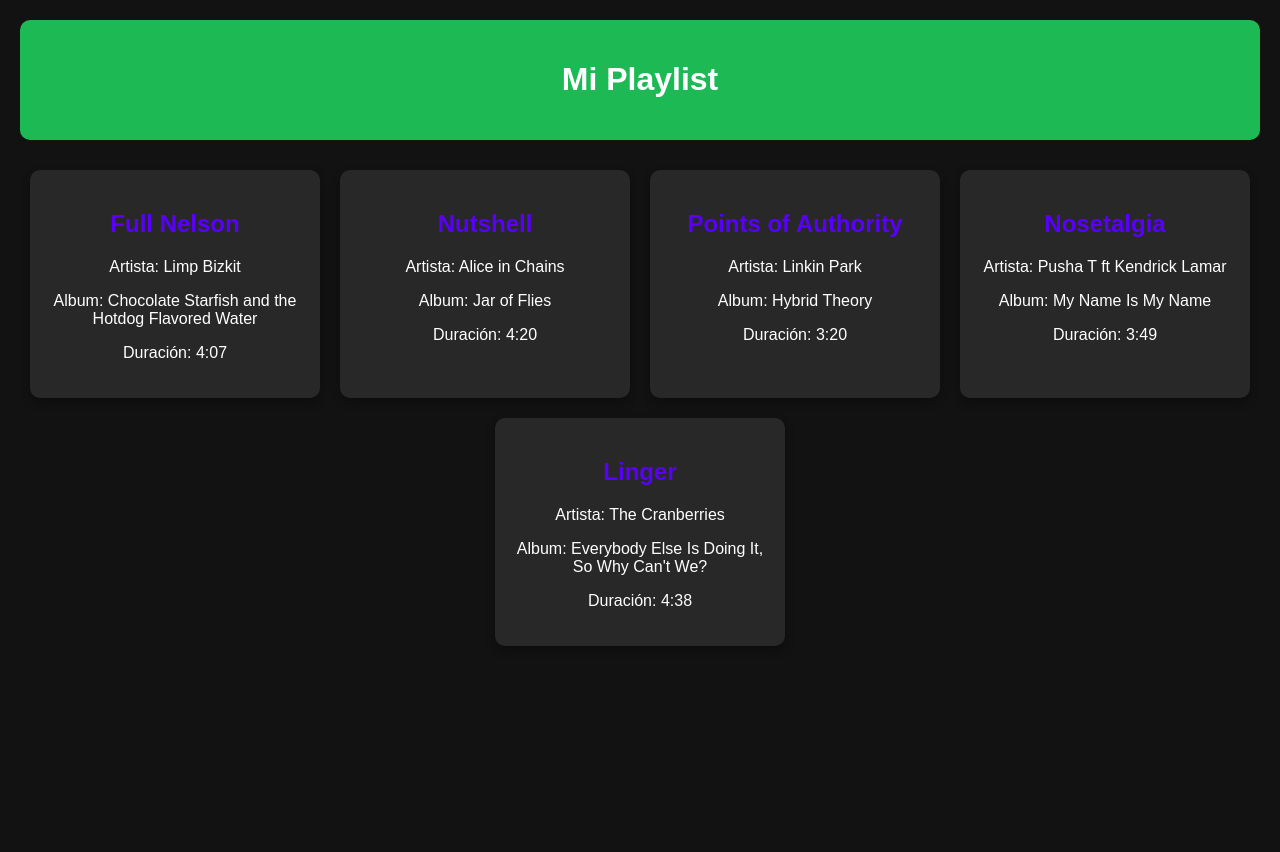
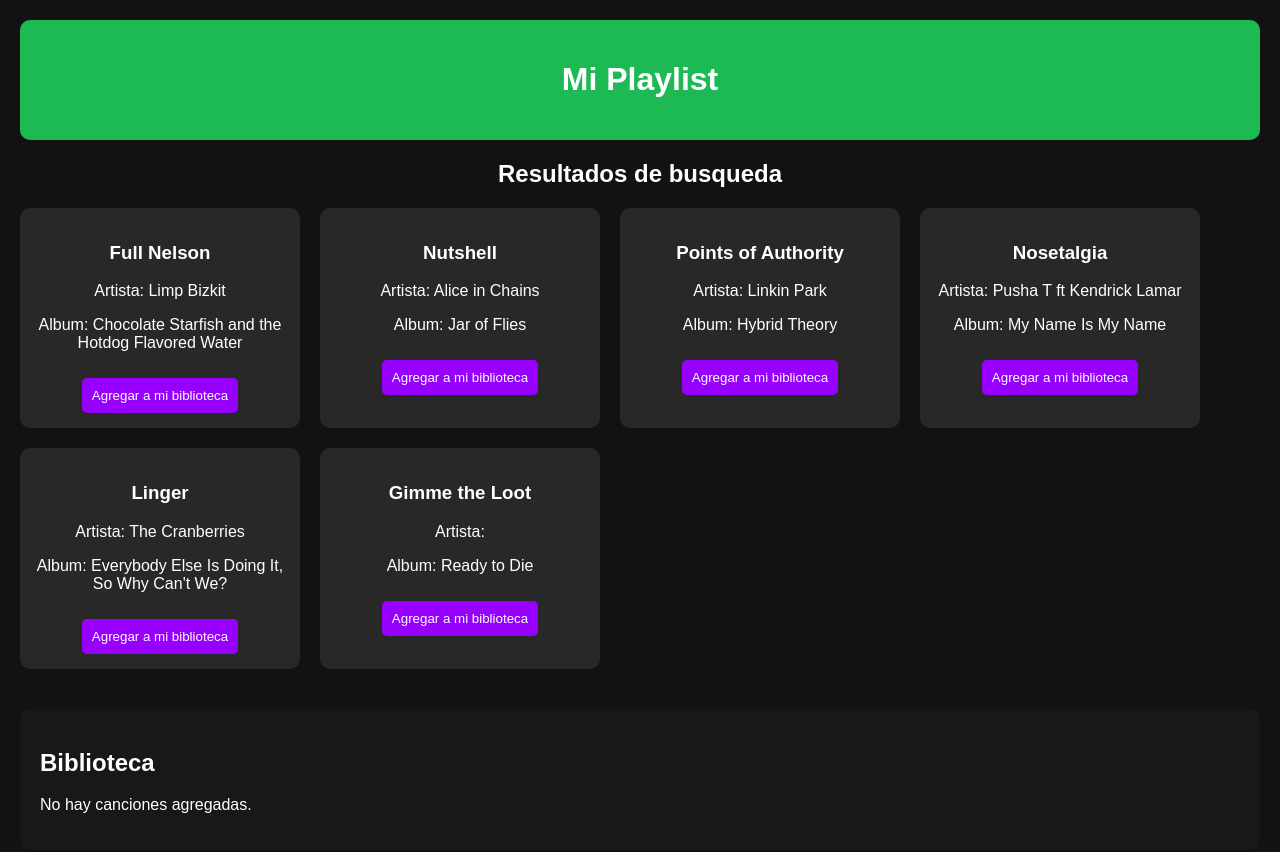
Before and after one commit to christiandta666/ebac-biblioteca-musical-react, a React (Create React App) app: page / in a window 1280 px wide. Shown: the top 852 px of the page. Before the commit the page ends 800 px from the top, so only its background shows below. Built offline with nearby package versions, Linux system fonts and the light colour scheme.

Commit message:
React m28

```diff
--- a/src/App.css
+++ b/src/App.css
@@ -1,37 +1,9 @@
 body {
+  background-color: #121212;
+  font-family: Arial, Helvetica, sans-serif;
   margin: 0;
-  font-family: Arial, Helvetica, sans-serif;
-  background-color: #121212;
-  color: white;
 }
 
 .App {
-  text-align: center;
   padding: 20px;
 }
-
-.header {
-  background-color: #1db954;
-  padding: 20px;
-  border-radius: 10px;
-  margin-bottom: 30px;
-}
-
-.songs-container {
-  display: flex;
-  justify-content: center;
-  gap: 20px;
-  flex-wrap: wrap;
-}
-
-.song-card {
-  background-color: #282828;
-  padding: 20px;
-  border-radius: 10px;
-  width: 250px;
-  box-shadow: 0px 4px 10px rgba(0,0,0,0.3);
-}
-
-.song-card h2 {
-  color: #5900fd;
-}
--- a/src/App.js
+++ b/src/App.js
@@ -1,54 +1,68 @@
-import React, { Component } from "react";
-import './App.css';
-import Header from "./components/Header";
-import Song from "./components/Song";
+import { useState, useEffect } from "react";
+import Header from "./components/Header/Header";
+import SearchResults from "./components/SearchResults/SearchResults";
+import Library from "./components/Library/Library";
+import "./App.css";
 
-class App extends Component {
-  componentDidMount() {
-    console.log("La aplicación se cargó correctamente");
+function App() {
+
+  const [searchResults, setSearchResults] = useState([
+    {
+      id: 1,
+      title: "Full Nelson",
+      artist: "Limp Bizkit",
+      album: "Chocolate Starfish and the Hotdog Flavored Water"
+    },
+    {
+      id: 2,
+      title:"Nutshell",
+      artist:"Alice in Chains",
+      album:"Jar of Flies"
+    },
+    {
+      id: 3,
+      title:"Points of Authority",
+      artist:"Linkin Park",
+      album:"Hybrid Theory"
+    },
+    {
+      id: 4,
+      title:"Nosetalgia",
+      artist:"Pusha T ft Kendrick Lamar",
+      album:"My Name Is My Name"
+    },
+    {
+      id: 5,
+      title:"Linger",
+      artist:"The Cranberries",
+      album:"Everybody Else Is Doing It, So Why Can't We?"
+    },
+    {
+      id:6,
+      title:"Gimme the Loot",
+      artis:"The Notorius B.I.G",
+      album:"Ready to Die"
     }
-  render() {
+  ]);
+  const [library, setLibrary] = useState([]);
+  function addToLibrary(song) {
+    setLibrary([...library, song]);
+  }
+  useEffect(() => {
+    console.log("La biblioteca se actualizó");
+  }, [library]);
   return (
     <div className="App">
-
       <Header />
-
-        <div className="songs-container">
-
-          <Song
-            title="Full Nelson"
-            artist="Limp Bizkit"
-            album="Chocolate Starfish and the Hotdog Flavored Water"
-            duration="4:07"
+      <SearchResults
+        songs={searchResults}
+        onAdd={addToLibrary}
       />
-          <Song
-            title="Nutshell"
-            artist="Alice in Chains"
-            album="Jar of Flies"
-            duration="4:20"
+      <Library
+        librarySongs={library}
       />
-          <Song
-            title="Points of Authority"
-            artist="Linkin Park"
-            album="Hybrid Theory"
-            duration="3:20"
-          />
-          <Song
-            title="Nosetalgia"
-            artist="Pusha T ft Kendrick Lamar"
-            album="My Name Is My Name"
-            duration="3:49"
-          />
-          <Song
-            title="Linger"
-            artist="The Cranberries"
-            album="Everybody Else Is Doing It, So Why Can't We?"
-            duration="4:38"
-          />
-        </div>
     </div>
   );
 }
-}
 
 export default App;
--- a/src/components/Header.js
+++ /dev/null
@@ -1,13 +0,0 @@
-import React, { Component } from "react";
-
-class Header extends Component {
-  render() {
-    return (
-      <header className="header">
-        <h1>Mi Playlist</h1>
-      </header>
-    );
-  }
-}
-
-export default Header;
--- /dev/null
+++ b/src/components/Header/Header.js
@@ -0,0 +1,11 @@
+import "./styles.css";
+
+function Header() {
+  return (
+    <header className="header">
+      <h1>Mi Playlist</h1>
+    </header>
+  );
+}
+
+export default Header;
--- /dev/null
+++ b/src/components/Header/styles.css
@@ -0,0 +1,8 @@
+.header {
+  background-color: #1db954;
+  padding: 20px;
+  text-align: center;
+  color: white;
+  border-radius: 10px;
+  margin-bottom: 20px;
+}
--- /dev/null
+++ b/src/components/Library/Library.js
@@ -0,0 +1,22 @@
+import "./styles.css";
+
+function Library({ librarySongs }) {
+
+  return (
+    <div className="library">
+      <h2>Biblioteca</h2>
+      {librarySongs.length === 0 ? (
+        <p>No hay canciones agregadas.</p>
+      ) : (
+        librarySongs.map((song) => (
+          <div key={song.id} className="library-song">
+            <h4>{song.title}</h4>
+            <p>{song.artist}</p>
+          </div>
+        ))
+      )}
+    </div>
+  );
+}
+
+export default Library;
--- /dev/null
+++ b/src/components/Library/styles.css
@@ -0,0 +1,12 @@
+.library {
+  background-color: #181818;
+  padding: 20px;
+  border-radius: 10px;
+  color: rgb(255, 255, 255);
+}
+.library-song {
+  background-color: #282828;
+  margin-top: 10px;
+  padding: 10px;
+  border-radius: 5px;
+}
--- /dev/null
+++ b/src/components/SearchResults/SearchResults.js
@@ -0,0 +1,21 @@
+import Song from "../Song/Song";
+import "./styles.css";
+
+function SearchResults({ songs, onAdd }) {
+  return (
+    <div className="search-results">
+      <h2>Resultados de busqueda</h2>
+      <div className="songs-list">
+        {songs.map((song) => (
+          <Song
+            key={song.id}
+            song={song}
+            onAdd={onAdd}
+          />
+        ))}
+      </div>
+    </div>
+  );
+}
+
+export default SearchResults;
--- /dev/null
+++ b/src/components/SearchResults/styles.css
@@ -0,0 +1,10 @@
+.search-results {
+  margin-bottom: 40px;
+  color: rgb(255, 255, 255);
+  text-align: center;
+}
+.songs-list {
+  display: flex;
+  gap: 20px;
+  flex-wrap: wrap;
+}
--- a/src/components/Song.js
+++ /dev/null
@@ -1,16 +0,0 @@
-import React, { Component } from "react";
-
-class Song extends Component {
-  render() {
-    return (
-      <div className="song-card">
-        <h2>{this.props.title}</h2>
-        <p>Artista: {this.props.artist}</p>
-        <p>Album: {this.props.album}</p>
-        <p>Duración: {this.props.duration}</p>
-      </div>
-    );
-  }
-}
-
-export default Song;
--- /dev/null
+++ b/src/components/Song/Song.js
@@ -0,0 +1,16 @@
+import "./styles.css";
+
+function Song({ song, onAdd }) {
+  return (
+    <div className="song-card">
+      <h3>{song.title}</h3>
+      <p>Artista: {song.artist}</p>
+      <p>Album: {song.album}</p>
+      <button onClick={() => onAdd(song)}>
+        Agregar a mi biblioteca
+      </button>
+    </div>
+  );
+}
+
+export default Song;
--- /dev/null
+++ b/src/components/Song/styles.css
@@ -0,0 +1,19 @@
+.song-card {
+  background-color: #282828;
+  padding: 15px;
+  border-radius: 10px;
+  color: white;
+  width: 250px;
+}
+.song-card h2 {
+  color: #5900fd;
+}
+.song-card button {
+  margin-top: 10px;
+  padding: 10px;
+  border: none;
+  background-color: #9700fc;
+  color: white;
+  border-radius: 5px;
+  cursor: pointer;
+}
```
Lines whose indentation alone changed are shown as unchanged.
